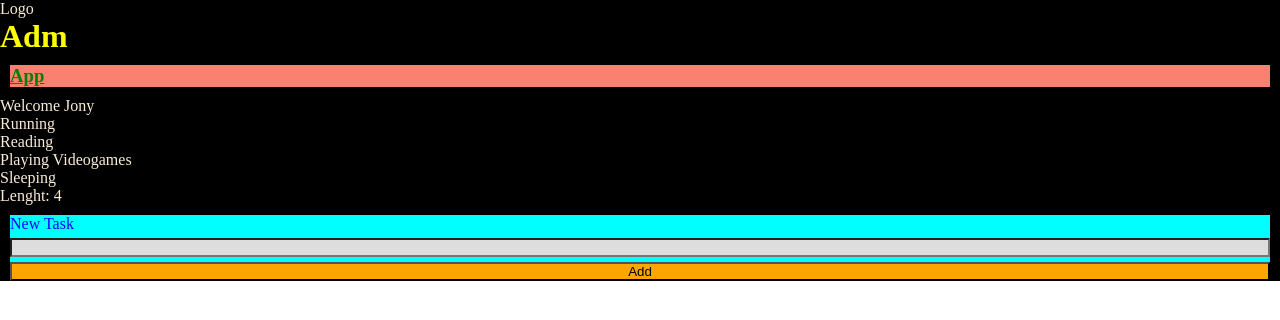
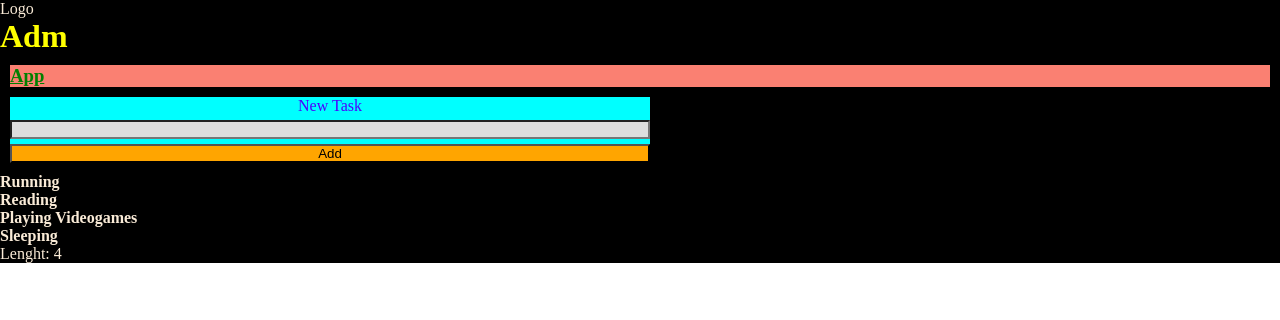
Before and after one commit to Jonas-Ramos/REACT-UDISTRI, a React app: page / in a window 1280 px wide. Shown: the top 320 px of the page. Built offline with nearby package versions, Linux system fonts and the light colour scheme; the HTML template or start-up script is replaced by a standard one.

Commit message:
React: useState para administrar el estado de los componentes

```diff
--- a/src/App.jsx
+++ b/src/App.jsx
@@ -8,8 +8,8 @@ function App() {
   return (
     <div className='app'>
       <Header />
+      <Form />
       <TaskList />
-      <Form />
     </div>
   );
 }
--- a/src/components/Form.jsx
+++ b/src/components/Form.jsx
@@ -1,14 +1,15 @@
 import "../styles/Form.scss"
+
+
 
 const Form = () => {
   return (
-  <>
-  <form className="form">
-    <label className="form__label">New Task</label>
-    <input type="text" className="form__input" />
-    <button className="form__button">Add</button>
-  </form>
-  </>)
+    <form className="form">
+      <label className="form__label">New Task</label>
+      <input type="text" className="form__input"/>
+      <button className="form__button">Add</button>
+    </form>
+  )
 }
 
 export default Form
--- a/src/components/TaskList.jsx
+++ b/src/components/TaskList.jsx
@@ -1,4 +1,6 @@
-const tasks = [
+import { useState } from "react";
+
+[
   { id: 1, text: "Running" },
   { id: 2, text: "Reading" },
   { id: 3, text: "Playing Videogames" },
@@ -7,18 +9,34 @@ const tasks = [
 
 // const tasks = [];
 
+// let username = "Jony";
+// const [ username, setUsername ] = useState("Jony");
 
 
 const TaskList = () => {
-  const username = "Jony";
+
+
+    // ARREGLO INMUTABLE
+    // tasks = variable que contiene el estado
+    // setTasks = función que permite modificar el estado
+  const [ tasks, setTasks ] = useState(
+    [
+      { id: 1, text: "Running" },
+      { id: 2, text: "Reading" },
+      { id: 3, text: "Playing Videogames" },
+      { id: 4, text: "Sleeping" },
+    ]);
+
+
   return <>
-  <p>Welcome { username || "guest"}</p>
-  {tasks.length < 0 ? <h1> No Hay Tareas</h1> : (
-    <ul>
+  {/* <p>Welcome { username || "guest"}</p> */}
+  {tasks.length === 0 ?
+    <h3> No Hay Tareas</h3> : (
+    <>
       { tasks.map((task) => (
-        <li key={task.id}>{task.text}</li>
+        <h4 key={task.id}>{task.text}</h4>
       ))}
-    </ul>
+    </>
   )}
   {tasks.length > 0 && <p> Lenght: {tasks.length}</p>}
   </>
--- a/src/styles/Form.scss
+++ b/src/styles/Form.scss
@@ -4,9 +4,11 @@
     margin: 10px;
     gap: 5px;
     background-color: aqua;
+    width: 50%;
 
     &__label{
-        color: rgb(25, 0, 255);
+        color: rgb(76, 0, 255);
+        text-align: center;
     }
     &__input{
         color: blueviolet;
```
